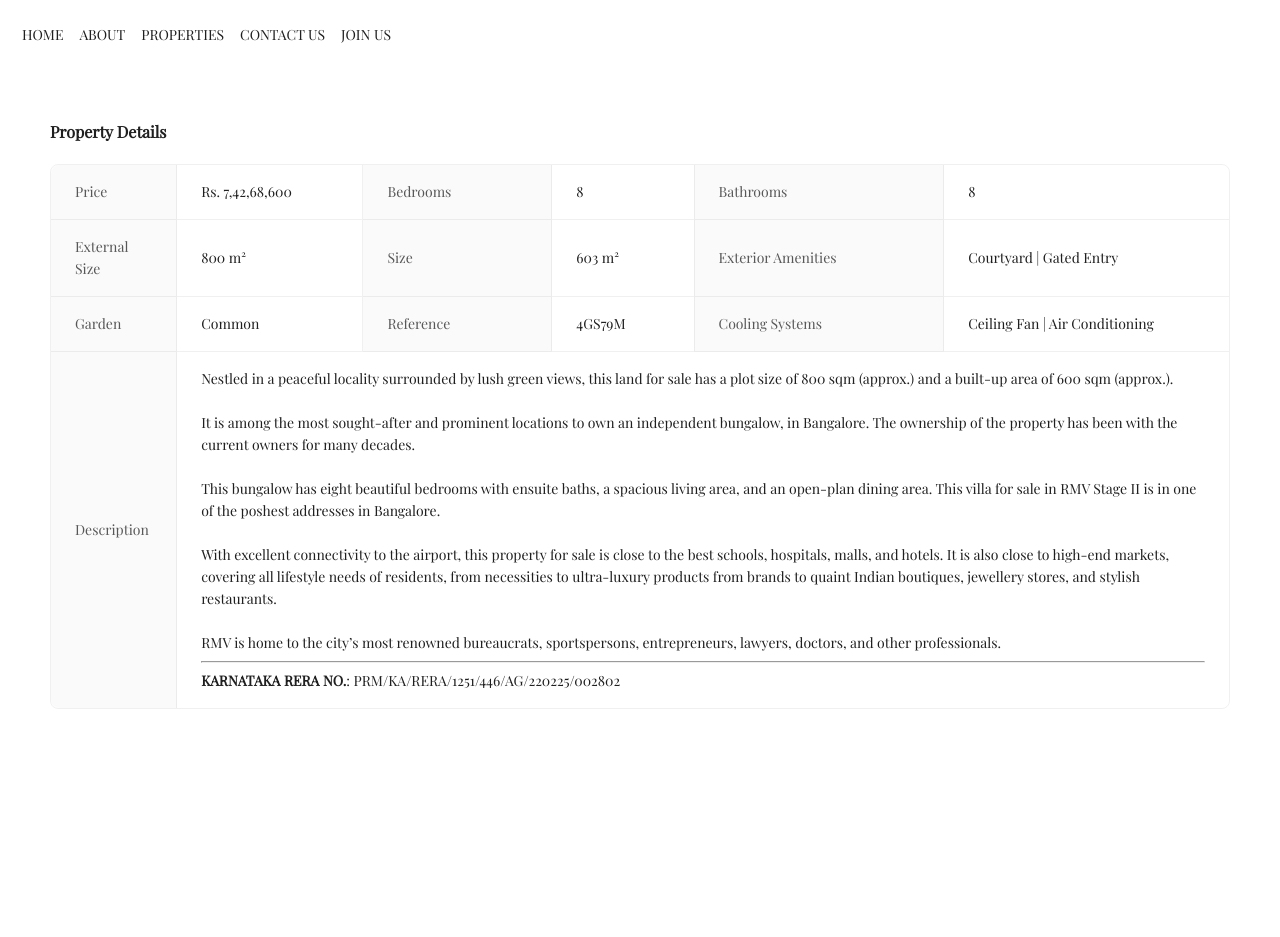
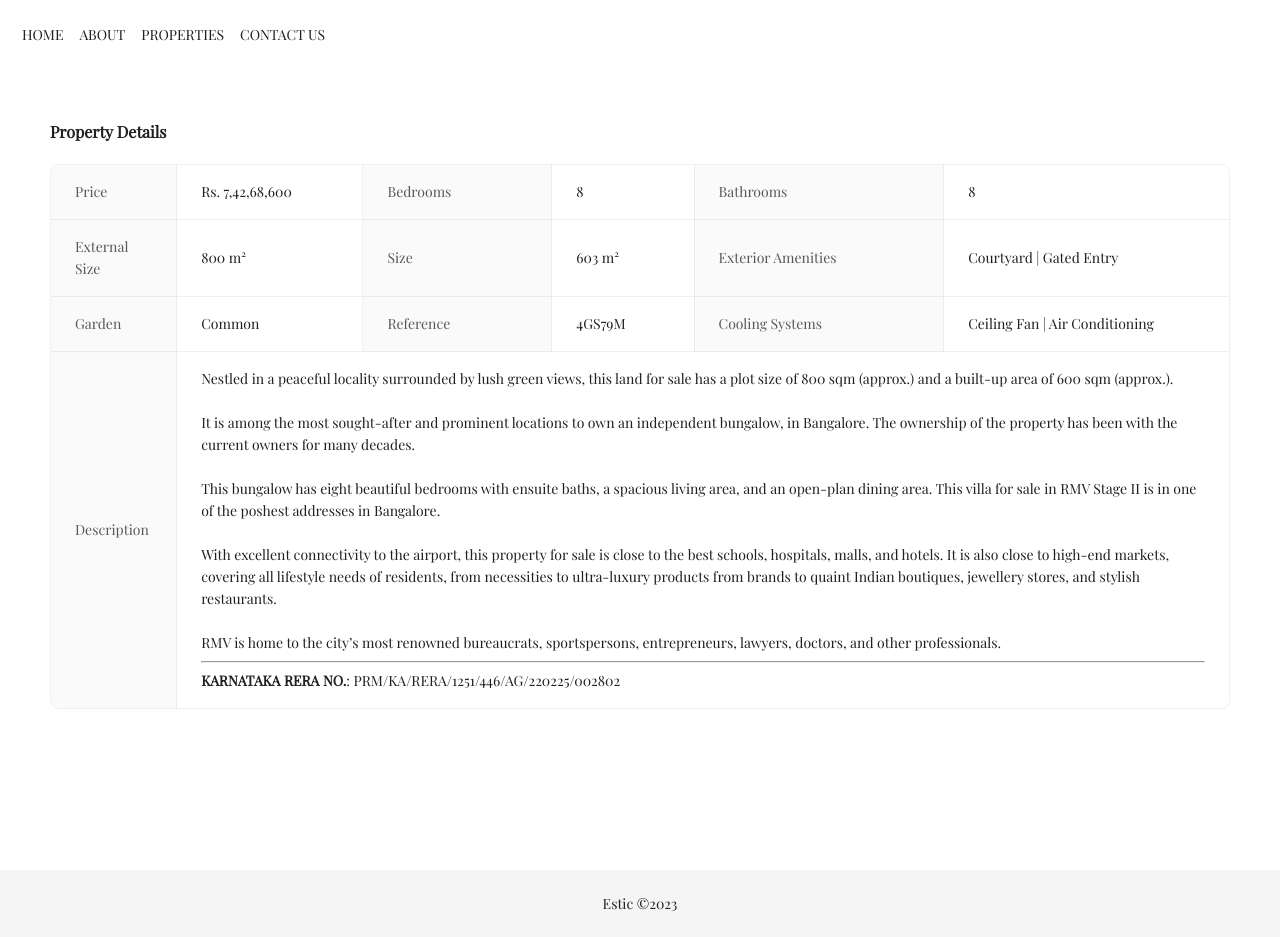
Before and after one commit to esticdev/estic, a React (Create React App) app: page /properties/details in a window 1280 px wide. Before the commit the page ends 800 px from the top, so only its background shows below. Built offline with nearby package versions, Linux system fonts and the light colour scheme.

Commit message:
layout structure

```diff
--- a/src/App.js
+++ b/src/App.js
@@ -1,7 +1,6 @@
 import './App.css';
-import Navbar from './components/Navigation';
 import { ConfigProvider } from 'antd';
-import PublicRoutes from './routes/PublicRoutes';
+import AppLayout from "./Layout";
 
 function App() {
   return (
@@ -13,8 +12,7 @@
       }}
     >
       <div className="App">
-        <Navbar />
-        <PublicRoutes />
+        <AppLayout />
       </div>
     </ConfigProvider>
   );
--- /dev/null
+++ b/src/Layout.jsx
@@ -0,0 +1,28 @@
+import { Layout } from 'antd';
+import Navbar from './components/Navigation';
+import PublicRoutes from './routes/PublicRoutes';
+const { Content, Footer } = Layout;
+const AppLayout = () => {
+  const contentStyle = {
+    textAlign: 'left',
+    backgroundColor: 'white',
+    minHeight:'100vh',
+    padding: "50px"
+  };
+  return (
+    <Layout className="layout">
+      <Navbar />
+      <Content style={contentStyle}>
+        <PublicRoutes />
+      </Content>
+      <Footer
+        style={{
+          textAlign: 'center',
+        }}
+      >
+        Estic ©2023
+      </Footer>
+    </Layout>
+  );
+};
+export default AppLayout;
--- a/src/components/Navigation.jsx
+++ b/src/components/Navigation.jsx
@@ -30,11 +30,6 @@
                         key: 'contact-us',
                         href: '/contact-us',
                         title: 'CONTACT US',
-                    },
-                    {
-                        key: 'join-us',
-                        href: '/join-us',
-                        title: 'JOIN US',
                     }
                 ]}
             />
--- a/src/components/PropertyCard.jsx
+++ b/src/components/PropertyCard.jsx
@@ -15,6 +15,7 @@
 
   return (
     <Card
+      onClick={handleNavigate}
       style={{
         width: 300,
       }}
--- a/src/pages/About.jsx
+++ b/src/pages/About.jsx
@@ -5,7 +5,7 @@
 
 const About = () => {
   return (
-    <Typography style={{ textAlign: "left", padding: "0px 50px" }}>
+    <Typography>
       <Title level={1}>About Us</Title>
       <Paragraph style={{ fontSize: "20px" }}>
         Welcome to Estic, a luxury real estate company dedicated to helping you
--- a/src/pages/ContactForm.jsx
+++ b/src/pages/ContactForm.jsx
@@ -5,7 +5,7 @@
   const [form] = Form.useForm();
   return (
     <>
-      <div style={{ textAlign: "left", margin: "50px" }}>
+      <div>
         <Title level={1}>Contact Us</Title>
         <Form form={form} layout="vertical">
           <Form.Item label="Name" required>
--- a/src/pages/Home/components/Hero.jsx
+++ b/src/pages/Home/components/Hero.jsx
@@ -1,6 +1,6 @@
 import { Layout } from "antd";
 import Image from "../../../img.jpeg";
-const { Header, Content, Footer } = Layout;
+const { Header, Content } = Layout;
 
 const Hero = () => {
   return (
@@ -47,12 +47,6 @@
           src="https://imgs.search.brave.com/HY8ZyYnAEDLBTVIg6D_x3t9FD6m-YnDMHODpazoS7QM/rs:fit:1200:800:1/g:ce/aHR0cHM6Ly9sdXhw/b3J0LnMzLmFtYXpv/bmF3cy5jb20vMTAy/MDYvM0YyRjkxODkt/Q0M5NC00QjMxLUIx/RTEtQUIyRkI0QzMx/OUEwJTJCQUIyRkI0/QzMxOUEwXzAxMF9I/LmpwZw"
         />
       </Content>
-      <Footer
-        style={{
-          background: "transparent",
-          textAlign: "center",
-        }}
-      ></Footer>
     </Layout>
   );
 };
--- a/src/pages/JoinUsForm.jsx
+++ /dev/null
@@ -1,14 +0,0 @@
-import { Typography } from "antd";
-
-const { Title } = Typography;
-const JoinUsForm = () => {
-  // const [form] = Form.useForm();
-  return (
-    <>
-      <div style={{ textAlign: "left", margin: "50px" }}>
-        <Title level={1}>Join Us</Title>
-      </div>
-    </>
-  );
-};
-export default JoinUsForm;
--- a/src/pages/Properties/Properties.jsx
+++ b/src/pages/Properties/Properties.jsx
@@ -12,13 +12,13 @@
 
 const Porperties = () => {
   return (
-    <div style={{ textAlign: "left", margin: "50px" }}>
+    <div>
       <Title level={1}>Properties Showcase</Title>
       <SelectHouseType />
       <Row style={{ marginTop: "20px" }}>
         {data.map((item,index) => {
           return (
-            <Col key={index} xs={24} sm={12} md={10} lg={6} className="gutter-row" span={6}>
+            <Col xs={24} sm={12} md={10} lg={6} className="gutter-row" span={6}>
               <div style={style}>
                 <PropertyCard props={item} />
               </div>
--- a/src/pages/Properties/PropertyDetails.jsx
+++ b/src/pages/Properties/PropertyDetails.jsx
@@ -2,7 +2,7 @@
 // import Gallery from "../../components/Gallery";
 
 const PropertyDetails = (props) => (
-  <div style={{ textAlign: "left", margin: "50px" }}>
+  <div>
     {/* <Gallery /> */}
     <Descriptions
       title="Property Details"
--- a/src/routes/PublicRoutes.jsx
+++ b/src/routes/PublicRoutes.jsx
@@ -5,7 +5,6 @@
 import Carousel from "../pages/Properties/Properties";
 import PropertyDetails from "../pages/Properties/PropertyDetails";
 import ContactForm from "../pages/ContactForm";
-import JoinUsForm from "../pages/JoinUsForm";
 
 const PublicRoutes = (props) => {
   return (
@@ -15,7 +14,6 @@
       <Route path="/properties" element={<Carousel />} />
       <Route path="/properties/details" element={<PropertyDetails />} />
       <Route path="/contact-us" element={<ContactForm />} />
-      <Route path="/join-us" element={<JoinUsForm />} />
     </Routes>
   );
 };
```
